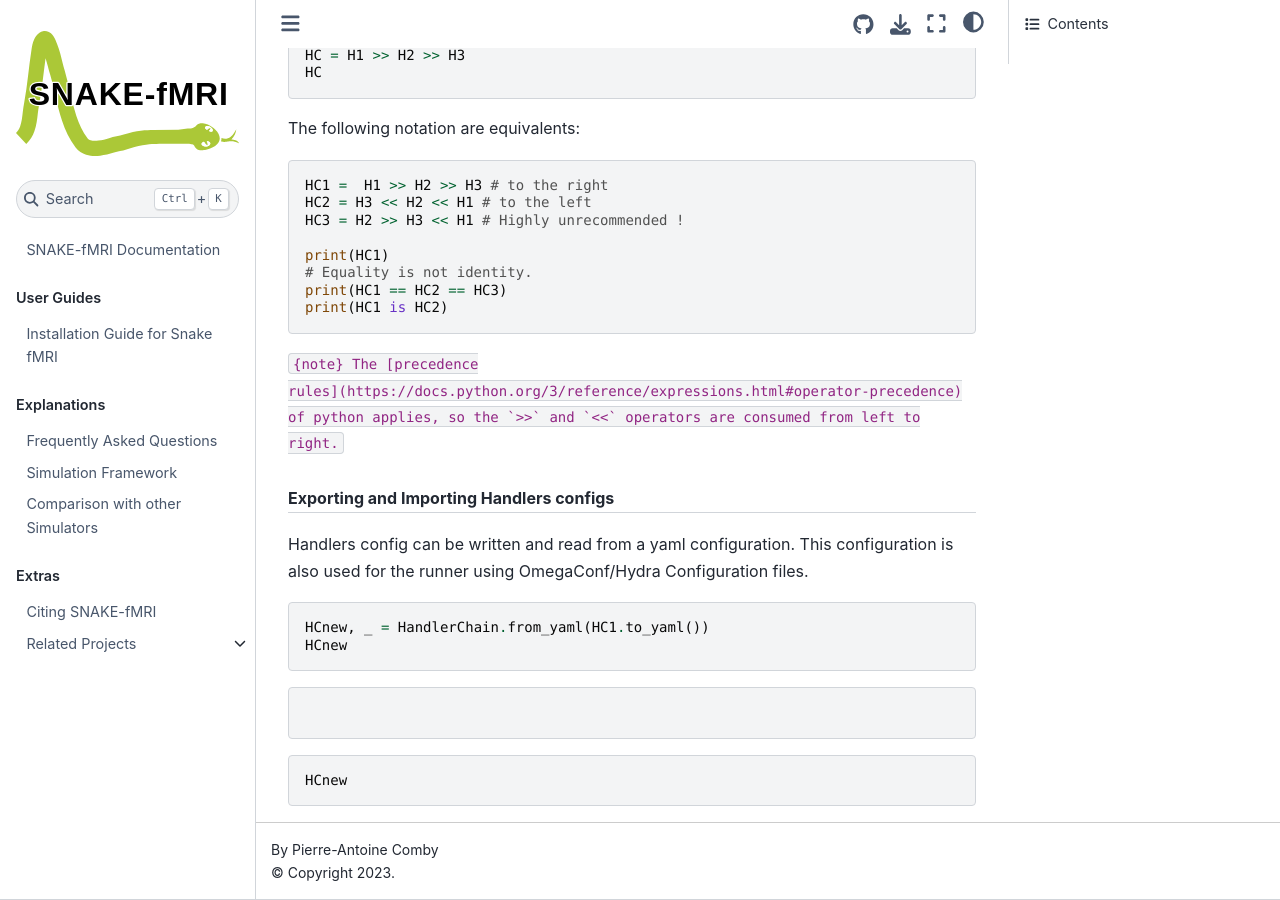
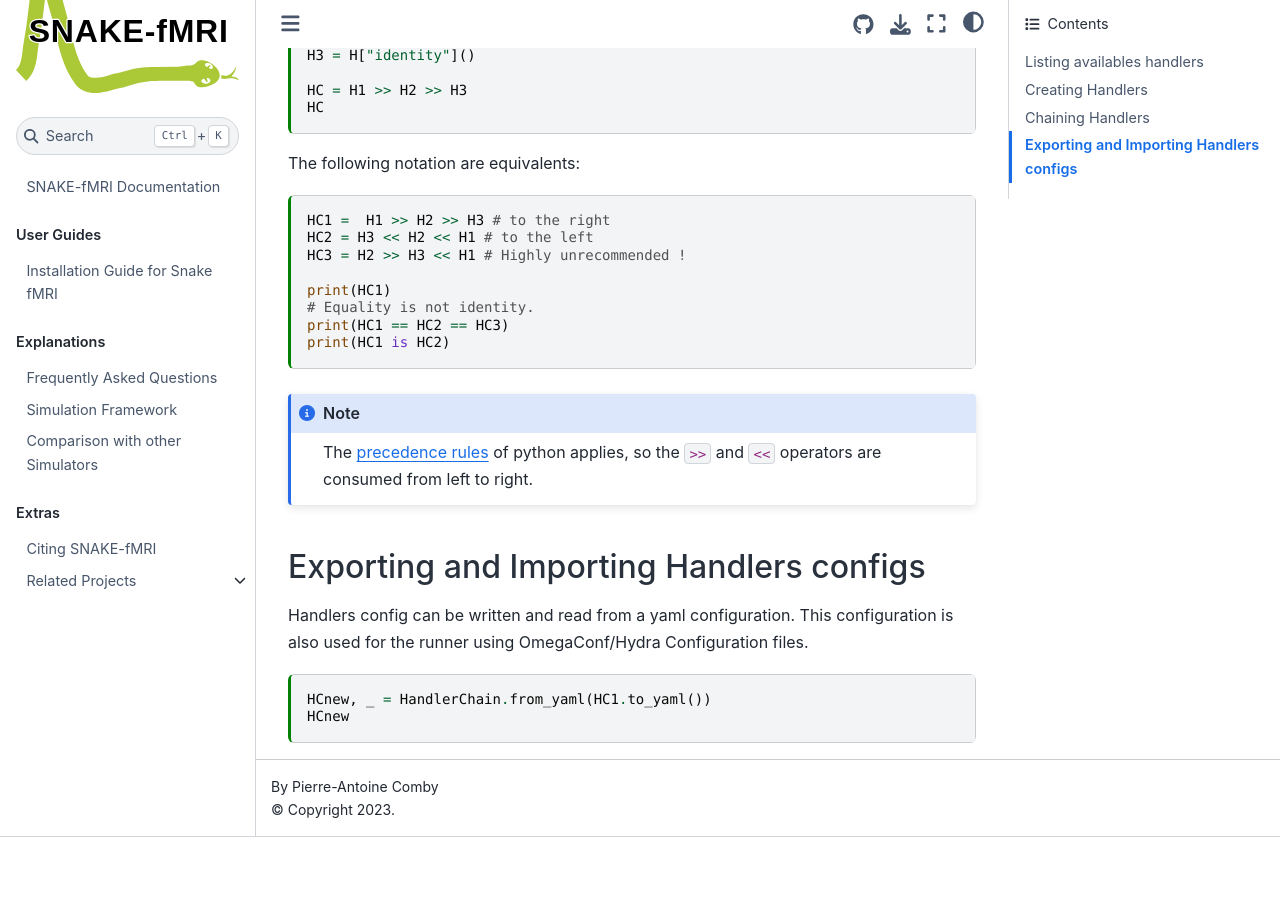
Before and after one commit to paquiteau/snake-fmri, a Jupyter Book: the page built from docs/advanced_guide/understanding_handlers.md, in a window 1280 px wide and 900 px high, scrolled down 967 px. Built offline with Jupyter Book 1.0.4 settings and Sphinx 7.4.7 and the Sphinx Book theme 1.1.4, drawn with Linux system fonts in a browser that asks for light colours; pages that are not in the unit, such as notebooks, are missing from menus; after the commit the page ends 1804 px from its top, so only the background shows below that.

Commit message:
feat: update to myst notebook format.

````diff
--- a/docs/advanced_guide/understanding_handlers.md
+++ b/docs/advanced_guide/understanding_handlers.md
@@ -1,20 +1,16 @@
 ---
-jupyter:
-  jupytext:
-    text_representation:
-      extension: .md
-      format_name: pandoc
-      format_version: 3.1.8
-      jupytext_version: 1.15.2
-  kernelspec:
-    display_name: sim
-    language: python
-    name: sim
-  nbformat: 4
-  nbformat_minor: 5
+jupytext:
+  text_representation:
+    extension: .md
+    format_name: myst
+    format_version: 0.13
+    jupytext_version: 1.15.2
+kernelspec:
+  display_name: sim
+  language: python
+  name: sim
 ---
 
-::: {#8bc27188 .cell .markdown}
 # Understanding Handlers
 
 In SNAKE-fMRI, handlers are the building block of the simulation. They are configured at initiliasation by a set of parameters, and can then be use to update a simulation object.
@@ -22,43 +18,30 @@ In SNAKE-fMRI, handlers are the building block of the simulation. They are confi
 Handlers can be chained to create a complex simulation.
 
 ## Listing availables handlers
-:::
 
-::: {#bd2cb6e0 .cell .code}
-``` python
+```{code-cell} ipython3
 from simfmri.handlers import H, list_handlers, HandlerChain
 ```
-:::
 
-::: {#d7ccec90 .cell .code}
-``` python
+```{code-cell} ipython3
 list_handlers()
 ```
-:::
 
-::: {#0d6f2830 .cell .markdown}
 ## Creating Handlers
 
 Creating handler can be done by getting them through the `H` mapping, and then instantiate them with the parameters you want.
-:::
 
-::: {#ac349707 .cell .code}
-``` python
+```{code-cell} ipython3
 h = H["identity"]
 ```
-:::
 
-::: {#489e704b .cell .markdown}
 ## Chaining Handlers
 
 Handlers can be chained in various ways using the `<<` or `>>` operators, the direction of the bracket showing the flow of the simulation data.
 
 Chaining two handlers together would create a `HandlerChain` object. Chaining an Handler and a HandlerChain will add the Handler to the chain (at the end or at the beginning depending on the order). Chaining two `HandlerChain` will create a new one with their concatenated chains.
-:::
 
-::: {#62415320 .cell .code}
-``` python
-
+```{code-cell} ipython3
 H1 = H["identity"]()
 H2 = H["identity"]()
 H3 = H["identity"]()
@@ -66,14 +49,10 @@ H3 = H["identity"]()
 HC = H1 >> H2 >> H3
 HC
 ```
-:::
 
-::: {#eef70860 .cell .markdown}
 The following notation are equivalents:
-:::
 
-::: {#a45f9841 .cell .code}
-``` python
+```{code-cell} ipython3
 HC1 =  H1 >> H2 >> H3 # to the right
 HC2 = H3 << H2 << H1 # to the left
 HC3 = H2 >> H3 << H1 # Highly unrecommended !
@@ -83,32 +62,18 @@ print(HC1)
 print(HC1 == HC2 == HC3)
 print(HC1 is HC2)
 ```
-:::
 
-::: {#f51ea8d6 .cell .markdown}
-`` {note} The [precedence rules](https://docs.python.org/3/reference/expressions.html#operator-precedence) of python applies, so the `>>` and `<<` operators are consumed from left to right. ``
-:::
+::::{note}
+The [precedence rules](https://docs.python.org/3/reference/expressions.html#operator-precedence) of python applies, so the `>>` and `<<` operators are consumed from left to right.
+::::
 
-::: {#c6f81182 .cell .markdown}
++++
+
 ## Exporting and Importing Handlers configs
 
 Handlers config can be written and read from a yaml configuration. This configuration is also used for the runner using OmegaConf/Hydra Configuration files.
-:::
 
-::: {#bd2b64b6 .cell .code}
-``` python
+```{code-cell} ipython3
 HCnew, _ = HandlerChain.from_yaml(HC1.to_yaml())
 HCnew
 ```
-:::
-
-::: {#826e109a .cell .code}
-``` python
-```
-:::
-
-::: {#f80a034d .cell .code}
-``` python
-HCnew
-```
-:::
````
